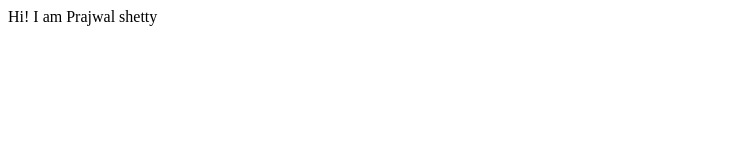
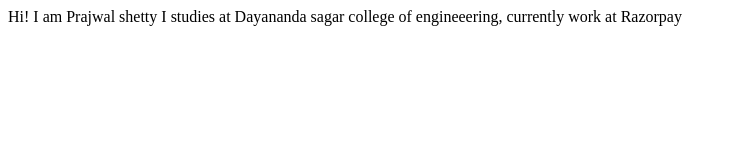
Before and after one commit to Prajwalshetty66/prajwalshetty-portfolio, a plain HTML site: page index.html in a window 1280 px wide. Shown: the whole page, without its empty margins (0-736 px from the left). Drawn offline with Linux system fonts and the light colour scheme.

Commit message:
My college and company

```diff
--- a/index.html
+++ b/index.html
@@ -8,5 +8,6 @@
 </head>
 <body>
     Hi! I am Prajwal shetty
+    I studies at Dayananda sagar college of engineeering, currently work at Razorpay
 </body>
 </html>
```
